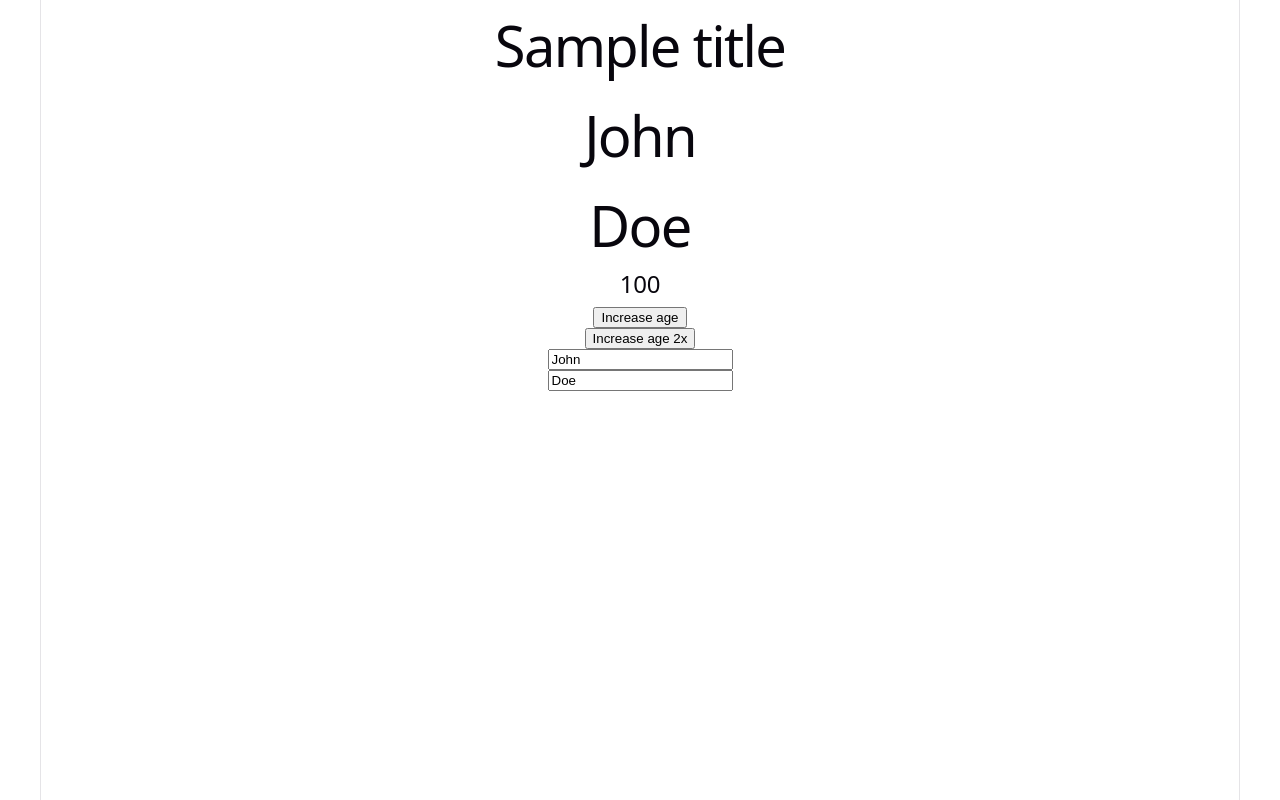
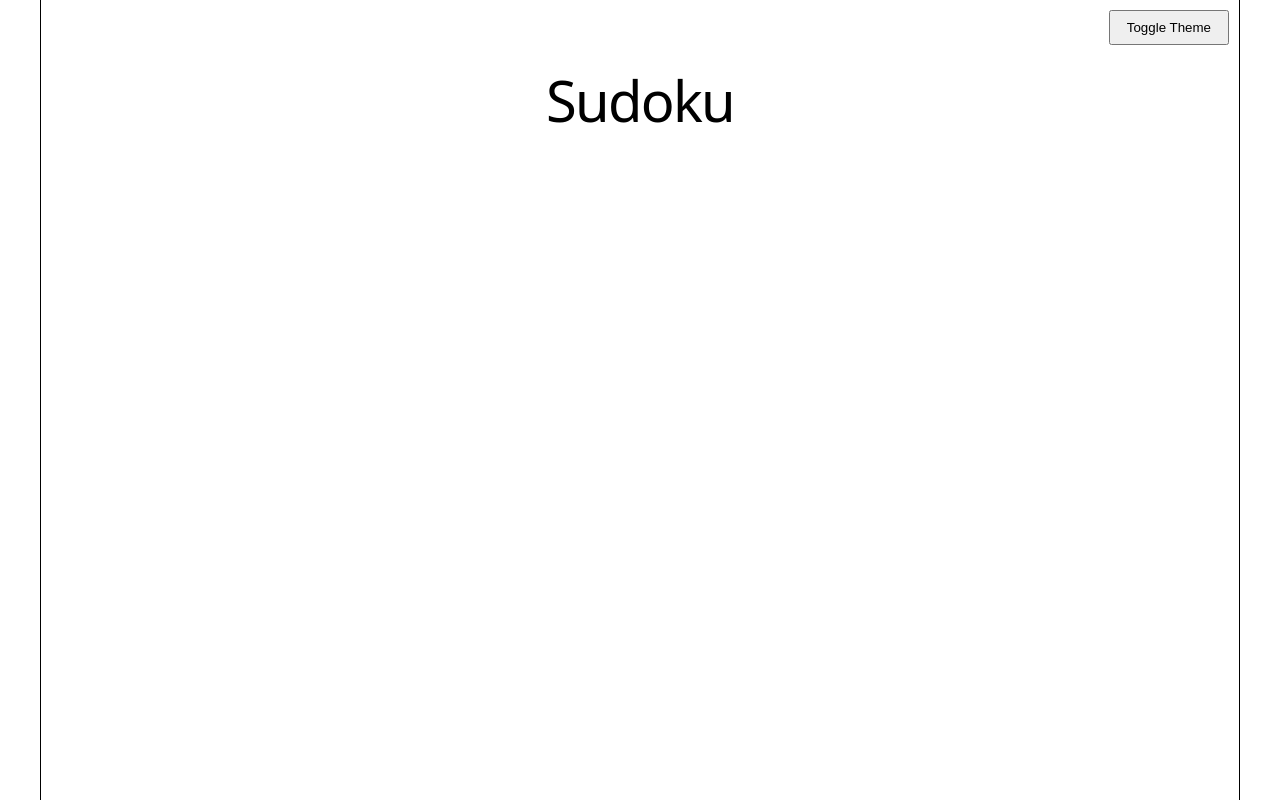
Before and after one commit to caojieming/custom-sudoku, a React (Vite) app: page / in a window 1280 px wide. Built offline with nearby package versions, Linux system fonts and the light colour scheme.

Commit message:
added toggle theme button

```diff
--- a/src/App.jsx
+++ b/src/App.jsx
@@ -1,17 +1,17 @@
-// import { useState } from 'react';
 import './styles/App.css';
-import { PersonState } from './components/PersonState.jsx';
+import { ThemeToggle } from './components/ThemeToggle.jsx';
+// import { PersonState } from './components/PersonState.jsx';
 
 function App() {
-	// const [count, setCount] = useState(0);
 
 	return (
 		<>
-			<h1 id='title'>Sample title</h1>
+			<ThemeToggle />
+			<h1 id='title'>Sudoku</h1>
 
 			<main id='mainContent'>
 				<section>
-					<PersonState />
+
 				</section>
 			</main>
 		</>
--- /dev/null
+++ b/src/components/ThemeToggle.jsx
@@ -0,0 +1,22 @@
+import { useState, useEffect } from 'react';
+
+export function ThemeToggle() {
+	const [theme, setTheme] = useState('light');
+
+	useEffect(() => {
+		document.documentElement.setAttribute('data-theme', theme);
+	}, [theme]);
+
+	function toggleTheme() {
+		// change theme from light/dark to dark/light
+		setTheme((prevTheme) => (prevTheme === 'light' ? 'dark' : 'light'));
+	}
+
+	return (
+		<div style={{ display: 'flex', justifyContent: 'flex-end', padding: '10px' }}>
+			<button onClick={toggleTheme} style={{ padding: '8px 16px', cursor: 'pointer' }}>
+				Toggle Theme
+			</button>
+		</div>
+	);
+}
--- a/src/styles/index.css
+++ b/src/styles/index.css
@@ -1,13 +1,13 @@
 :root {
-  --text: #6b6375;
-  --text-h: #08060d;
-  --bg: #fff;
-  --border: #e5e4e7;
-  --code-bg: #f4f3ec;
-  --accent: #aa3bff;
-  --accent-bg: rgba(170, 59, 255, 0.1);
-  --accent-border: rgba(170, 59, 255, 0.5);
-  --social-bg: rgba(244, 243, 236, 0.5);
+  --text: #000000;
+  --text-h: #000000;
+  --bg: #ffffff;
+  --border: #000000;
+  --code-bg: #eeeeee;
+  --accent: #000000;
+  --accent-bg: rgba(0, 0, 0, 0.1);
+  --accent-border: rgba(0, 0, 0, 0.5);
+  --social-bg: rgba(0, 0, 0, 0.1);
   --shadow:
     rgba(0, 0, 0, 0.1) 0 10px 15px -3px, rgba(0, 0, 0, 0.05) 0 4px 6px -2px;
 
@@ -17,7 +17,7 @@
 
   font: 18px/145% var(--sans);
   letter-spacing: 0.18px;
-  color-scheme: light dark;
+  color-scheme: light;
   color: var(--text);
   background: var(--bg);
   font-synthesis: none;
@@ -30,24 +30,23 @@
   }
 }
 
-@media (prefers-color-scheme: dark) {
-  :root {
-    --text: #9ca3af;
-    --text-h: #f3f4f6;
-    --bg: #16171d;
-    --border: #2e303a;
-    --code-bg: #1f2028;
-    --accent: #c084fc;
-    --accent-bg: rgba(192, 132, 252, 0.15);
-    --accent-border: rgba(192, 132, 252, 0.5);
-    --social-bg: rgba(47, 48, 58, 0.5);
-    --shadow:
-      rgba(0, 0, 0, 0.4) 0 10px 15px -3px, rgba(0, 0, 0, 0.25) 0 4px 6px -2px;
-  }
+[data-theme="dark"] {
+  color-scheme: dark;
+  --text: #ffffff;
+  --text-h: #ffffff;
+  --bg: #000000;
+  --border: #ffffff;
+  --code-bg: #222222;
+  --accent: #ffffff;
+  --accent-bg: rgba(255, 255, 255, 0.15);
+  --accent-border: rgba(255, 255, 255, 0.5);
+  --social-bg: rgba(255, 255, 255, 0.1);
+  --shadow:
+    rgba(255, 255, 255, 0.4) 0 10px 15px -3px, rgba(255, 255, 255, 0.25) 0 4px 6px -2px;
+}
 
-  #social .button-icon {
-    filter: invert(1) brightness(2);
-  }
+[data-theme="dark"] #social .button-icon {
+  filter: invert(1) brightness(2);
 }
 
 body {
```
Also changed, not shown: 1 other file (tests, documents, lock files or other folders).
